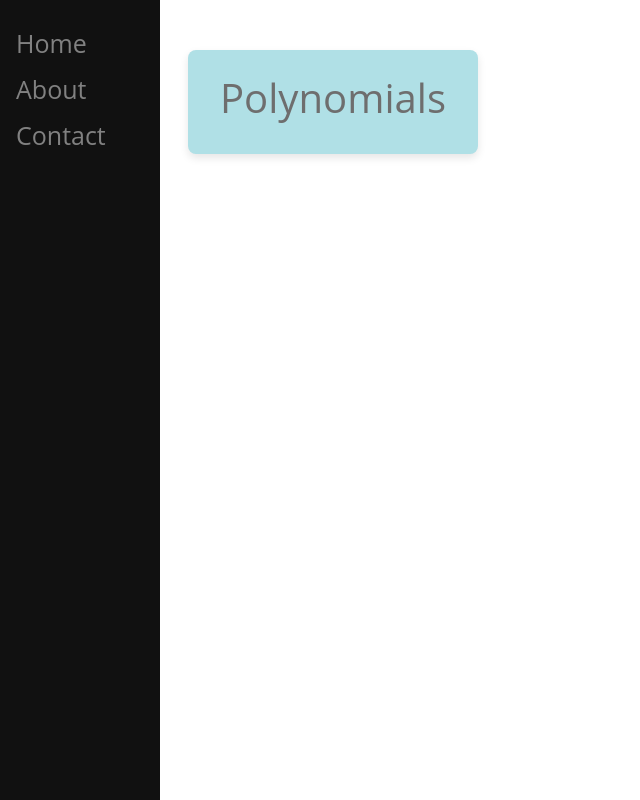
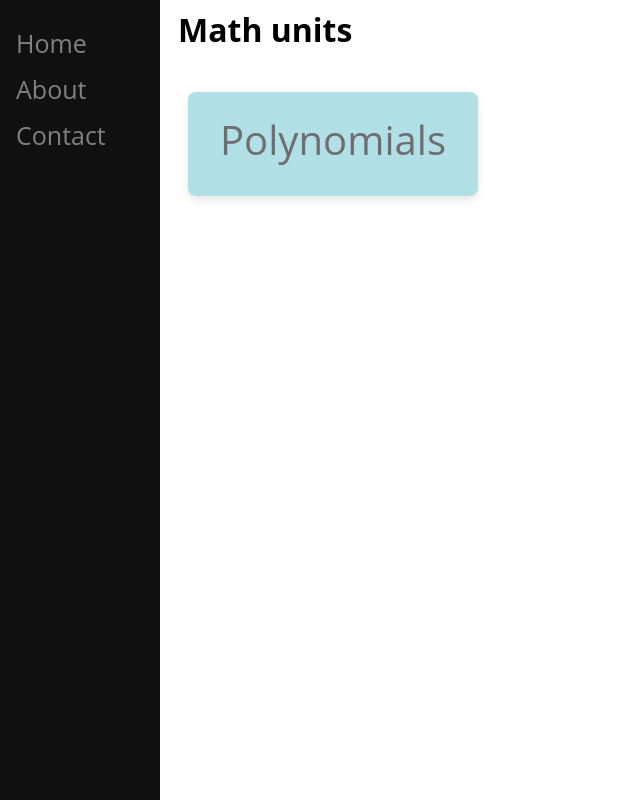
Before and after one commit to Ashernite/stemhelps.com, a plain HTML site: page math.html in a window 1280 px wide. Shown: the whole page, without its empty margins (0-640 px from the left). Drawn offline with Linux system fonts and the light colour scheme.

Commit message:
Update math.html

```diff
--- a/math.html
+++ b/math.html
@@ -10,7 +10,7 @@
     <a href="about">About</a>
     <a href="contact">Contact</a>
    </div>
-  <div class="main>
+  <div class="main">
    <h1>Math units</h1>
   </div>
   <div class="units">
```
